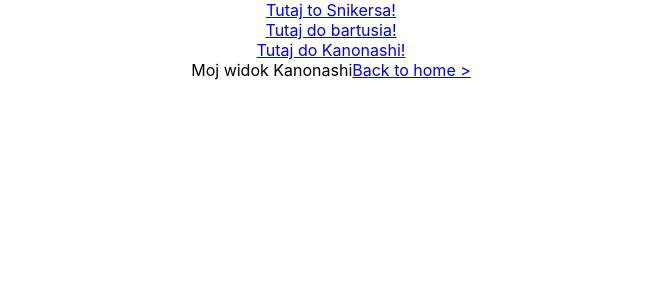
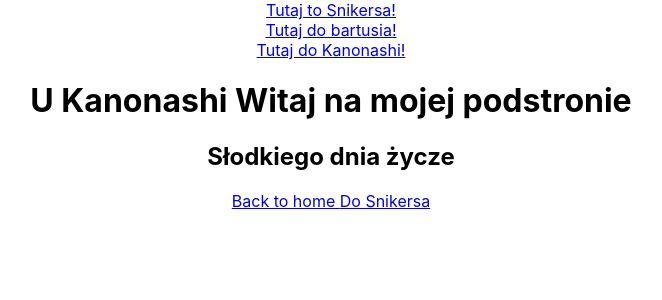
Before and after one commit to Snikerso/optymalisci, a React (Create React App) app: page /kanonashi in a window 1280 px wide. Shown: the top 300 px of the page, without its empty margins (309-971 px from the left). Built offline with nearby package versions, Linux system fonts and the light colour scheme.

Commit message:
nowe
nowe zmiany

```diff
--- a/src/App.js
+++ b/src/App.js
@@ -16,7 +16,7 @@ function App() {
           <Routes>
             <Route index element={<div><h1>Home</h1></div>} />
             <Route path='bartus' element={<BartusView back={{toSnikers: "/snikers", toKanonashi: "/kanonashi", toHome: "/", textSnikers: "Snikers", textKanonashi: "Kanonashi", textHome: "Home"}} title={"Znajdujesz się na podstronie bartusia."} />} />
-            <Route path='kanonashi' element={<KanonashiView />}/>
+            <Route path='kanonashi' element={<KanonashiView back={{to: "/snikers", text:"Do Snikersa"}} title={"U Kanonashi"} />} />
             <Route path='snikers' element={<SnikersView back={{ to: "/bartus", text:"Back to bartus"}} title={"Moja super podstrona snikera"} />} />
           </Routes>
         </BrowserRouter>
--- a/src/views/KanonashiView/index.js
+++ b/src/views/KanonashiView/index.js
@@ -1,9 +1,11 @@
 import { Link } from "react-router-dom";
 
-export const KanonashiView = () => {
-  return <div>Moj widok Kanonashi
+export const KanonashiView = ({title, back}) => {
 
-  <Link to={"/"}>Back to home ></Link>
-
-</div>;
+  return <div>
+    <h1>{title} Witaj na mojej podstronie</h1>
+    <h2>Słodkiego dnia życze</h2>
+    <Link to={"/"}>Back to home </Link>
+    <Link to={back.to}>{back.text}</Link>
+  </div>
 };
```
Also changed, not shown: src/views/SnikersView/KanonashiView/index.js (deleted, +0 -11 lines).
